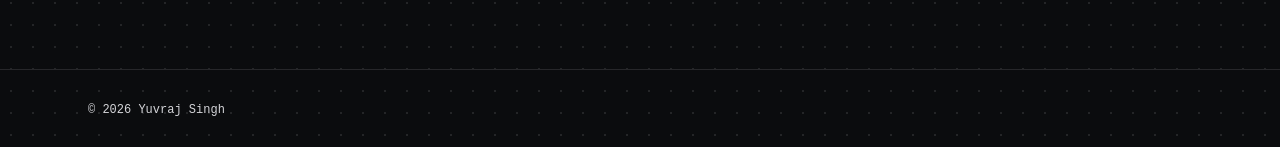
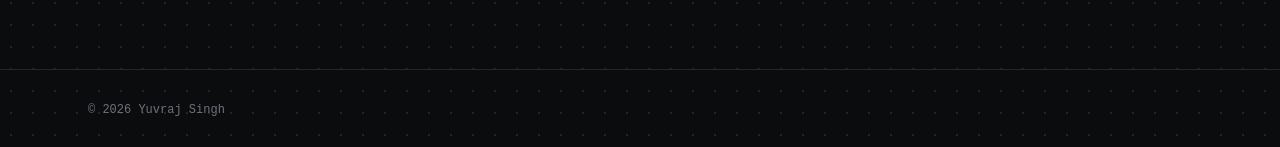
Before and after one commit to yuvrajsingh1015/yuvrajsingh1015.github.io, a React (Vite) app: page / in a window 1280 px wide. Shown: the part 3198-3345 px from the top of the page. Built offline with nearby package versions, Linux system fonts and the light colour scheme.

Commit message:
Fix footer text colour class

```diff
--- a/src/components/Footer.jsx
+++ b/src/components/Footer.jsx
@@ -1,7 +1,7 @@
 export default function Footer() {
   return (
     <footer className="border-t border-line">
-      <div className="mx-auto max-w-6xl px-6 py-8 font-mono text-xs text-fg0">
+      <div className="mx-auto max-w-6xl px-6 py-8 font-mono text-xs text-subtle">
         © {new Date().getFullYear()} Yuvraj Singh
       </div>
     </footer>
```
